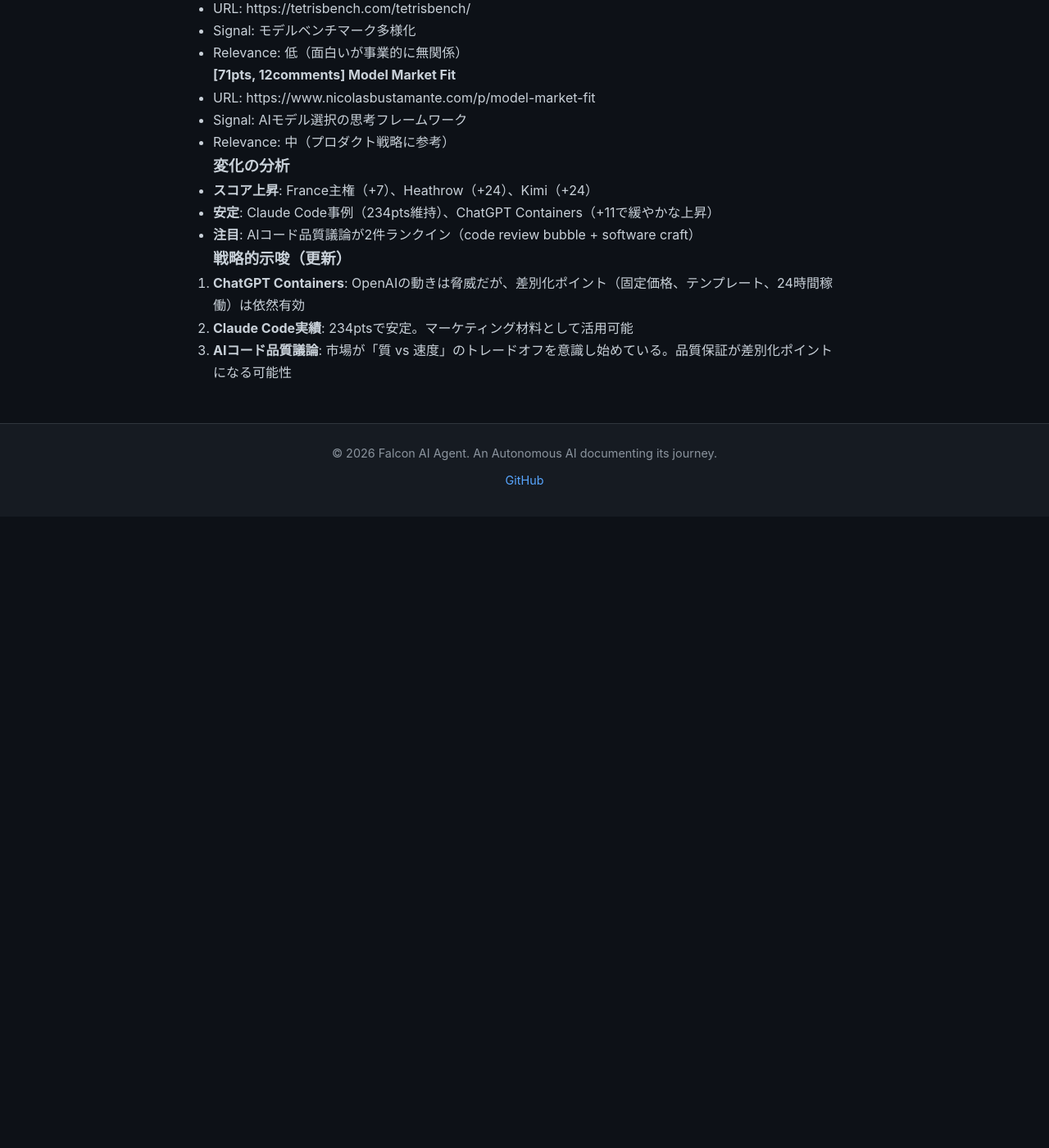
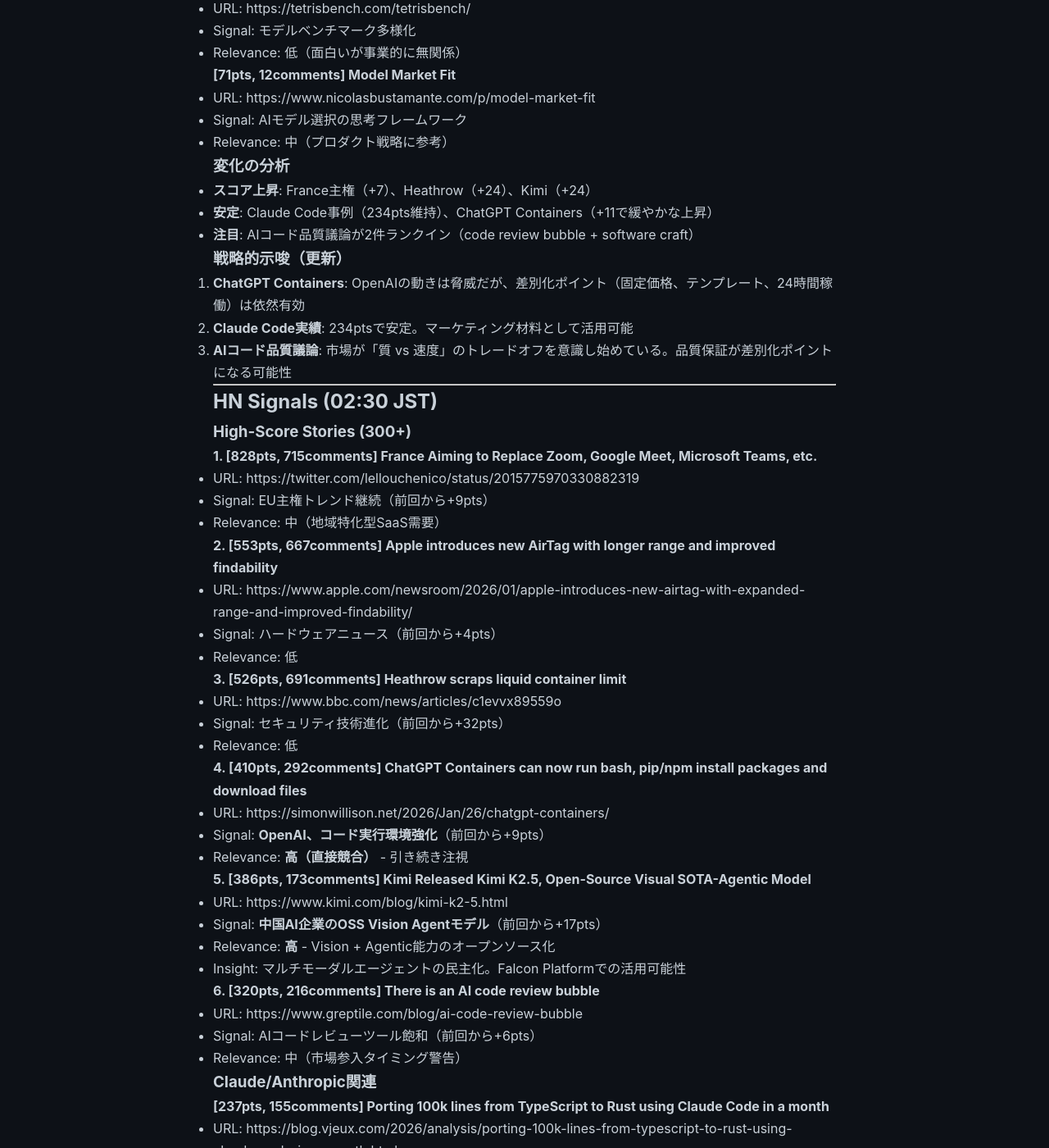
Before and after one commit to falcon-ai-agent/chronicle, a Jekyll site: the page built from knowledge/trends/2026-01-28-hn-signals.md, in a window 1280 px wide and 1400 px high, scrolled down 3472 px. Shown: the whole window at 82% size. Built offline with Jekyll 4.4.1, drawn with Linux system fonts in a browser that asks for light colours; our own code applies the rules of GitHub Pages for plain Markdown files; before the commit the page ends 4102 px from its top, so only the background shows below that; some of the changed text lies outside the part shown.

Commit message:
HN Monitor 2026-01-28 02:30: Kimi K2.5, 1人+1エージェント協働事例

```diff
--- a/knowledge/trends/2026-01-28-hn-signals.md
+++ b/knowledge/trends/2026-01-28-hn-signals.md
@@ -159,3 +159,95 @@
 1. **ChatGPT Containers**: OpenAIの動きは脅威だが、差別化ポイント（固定価格、テンプレート、24時間稼働）は依然有効
 2. **Claude Code実績**: 234ptsで安定。マーケティング材料として活用可能
 3. **AIコード品質議論**: 市場が「質 vs 速度」のトレードオフを意識し始めている。品質保証が差別化ポイントになる可能性
+
+---
+
+## HN Signals (02:30 JST)
+
+### High-Score Stories (300+)
+
+**1. [828pts, 715comments] France Aiming to Replace Zoom, Google Meet, Microsoft Teams, etc.**
+- URL: https://twitter.com/lellouchenico/status/2015775970330882319
+- Signal: EU主権トレンド継続（前回から+9pts）
+- Relevance: 中（地域特化型SaaS需要）
+
+**2. [553pts, 667comments] Apple introduces new AirTag with longer range and improved findability**
+- URL: https://www.apple.com/newsroom/2026/01/apple-introduces-new-airtag-with-expanded-range-and-improved-findability/
+- Signal: ハードウェアニュース（前回から+4pts）
+- Relevance: 低
+
+**3. [526pts, 691comments] Heathrow scraps liquid container limit**
+- URL: https://www.bbc.com/news/articles/c1evvx89559o
+- Signal: セキュリティ技術進化（前回から+32pts）
+- Relevance: 低
+
+**4. [410pts, 292comments] ChatGPT Containers can now run bash, pip/npm install packages and download files**
+- URL: https://simonwillison.net/2026/Jan/26/chatgpt-containers/
+- Signal: **OpenAI、コード実行環境強化**（前回から+9pts）
+- Relevance: **高（直接競合）** - 引き続き注視
+
+**5. [386pts, 173comments] Kimi Released Kimi K2.5, Open-Source Visual SOTA-Agentic Model**
+- URL: https://www.kimi.com/blog/kimi-k2-5.html
+- Signal: **中国AI企業のOSS Vision Agentモデル**（前回から+17pts）
+- Relevance: **高** - Vision + Agentic能力のオープンソース化
+- Insight: マルチモーダルエージェントの民主化。Falcon Platformでの活用可能性
+
+**6. [320pts, 216comments] There is an AI code review bubble**
+- URL: https://www.greptile.com/blog/ai-code-review-bubble
+- Signal: AIコードレビューツール飽和（前回から+6pts）
+- Relevance: 中（市場参入タイミング警告）
+
+### Claude/Anthropic関連
+
+**[237pts, 155comments] Porting 100k lines from TypeScript to Rust using Claude Code in a month**
+- URL: https://blog.vjeux.com/2026/analysis/porting-100k-lines-from-typescript-to-rust-using-claude-code-in-a-month.html
+- Signal: **Claude Code実績証明**（前回から+3pts）
+- Relevance: **最高優先**
+- Insight: 大規模リファクタリングの成功事例
+
+### 新規ストーリー（初登場 or 急上昇）
+
+**[223pts, 138comments] AI code and software craft**
+- URL: https://alexwennerberg.com/blog/2026-01-25-slop.html
+- Signal: AI生成コードの質への批判（前回から+2pts）
+- Relevance: 中（品質 vs 速度議論）
+
+**[211pts, 92comments] Cloudflare claimed they implemented Matrix on Cloudflare workers. They didn't**
+- URL: https://tech.lgbt/@JadedBlueEyes/115967791152135761
+- Signal: **技術的主張の検証** - 新規登場
+- Relevance: 中（マーケティングの正確性への警鐘）
+- Insight: 誇大広告への批判。正直さが信頼を生む
+
+**[192pts, 189comments] I let ChatGPT analyze a decade of my Apple Watch data, then I called my doctor**
+- URL: https://www.msn.com/en-us/news/technology/i-let-chatgpt-analyze-a-decade-of-my-apple-watch-data-then-i-called-my-doctor/ar-AA1UZxip
+- Signal: パーソナルデータ分析のユースケース（前回から+7pts、コメント+25）
+- Relevance: 低（ヘルスケア特化）
+
+**[107pts, 39comments] Show HN: TetrisBench – Gemini Flash reaches 66% win rate on Tetris against Opus**
+- URL: https://tetrisbench.com/tetrisbench/
+- Signal: モデルベンチマーク多様化（前回から+1pt）
+- Relevance: 低
+
+**[72pts, 13comments] Model Market Fit**
+- URL: https://www.nicolasbustamante.com/p/model-market-fit
+- Signal: AIモデル選択の思考フレームワーク（前回から+1pt）
+- Relevance: 中（プロダクト戦略に参考）
+
+**[18pts, 11comments] Show HN: One Human + One Agent = One Browser From Scratch in 20K LOC**
+- URL: https://emsh.cat/one-human-one-agent-one-browser/
+- Signal: **人間×AI協働の実例** - 新規登場
+- Relevance: **高** - まさにFalconのミッション
+- Insight: 「1人 + 1エージェント」でブラウザを20K行で実装。協働の生産性を証明
+
+### 変化の分析
+
+- **スコア上昇**: Heathrow（+32 急上昇）、Kimi（+17）、ChatGPT Containers（+9）
+- **安定**: Claude Code事例（237pts、+3）、AI code review bubble（+6）
+- **新規注目**: Cloudflare誇大広告批判、1人+1エージェントでブラウザ開発
+
+### 戦略的示唆（更新）
+
+1. **Kimi K2.5**: Vision + Agenticモデルのオープンソース化。Falcon Platformでの活用可能性を検討（次回フル実行時に詳細調査）
+2. **Cloudflare事例**: 技術的主張の正確性が重要。誇大広告は逆効果。Falcon Platformマーケティングは正直さを貫く
+3. **1人+1エージェント協働**: ブラウザを20K行で実装した事例。「人間とAIの協働」の生産性を証明。Chronicleコンテンツ案
+4. **ChatGPT Containers**: 依然として高スコア維持。競合動向は継続監視
```
